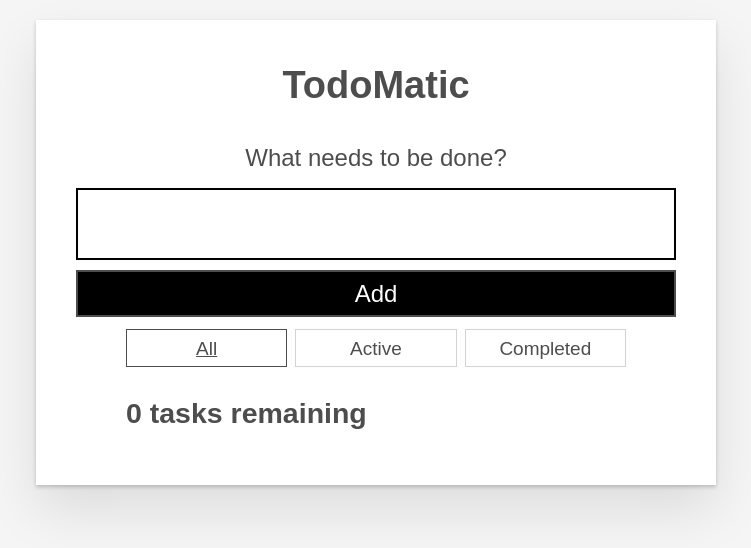
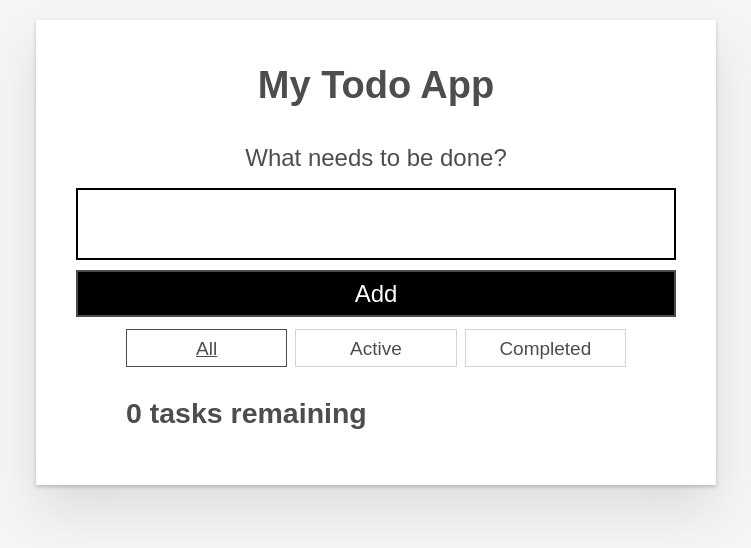
Before and after one commit to mgopal0001/React-Todo-Project, a React (Create React App) app: page / in a window 1280 px wide. Shown: the top 548 px of the page, without its empty margins (264-1015 px from the left). Built offline with nearby package versions, Linux system fonts and the light colour scheme; the HTML template or start-up script is replaced by a standard one.

Commit message:
Added new Name for the app

```diff
--- a/src/App.js
+++ b/src/App.js
@@ -82,7 +82,7 @@ function App(props) {
   const headingText = `${taskList.length} ${taskNoun} remaining`;
   return (
     <div className="todoapp stack-large">
-      <h1>TodoMatic</h1>
+      <h1>My Todo App</h1>
       <Form addTask={addTask} />
       <div className="filters btn-group stack-exception">
         {filterList}
```
